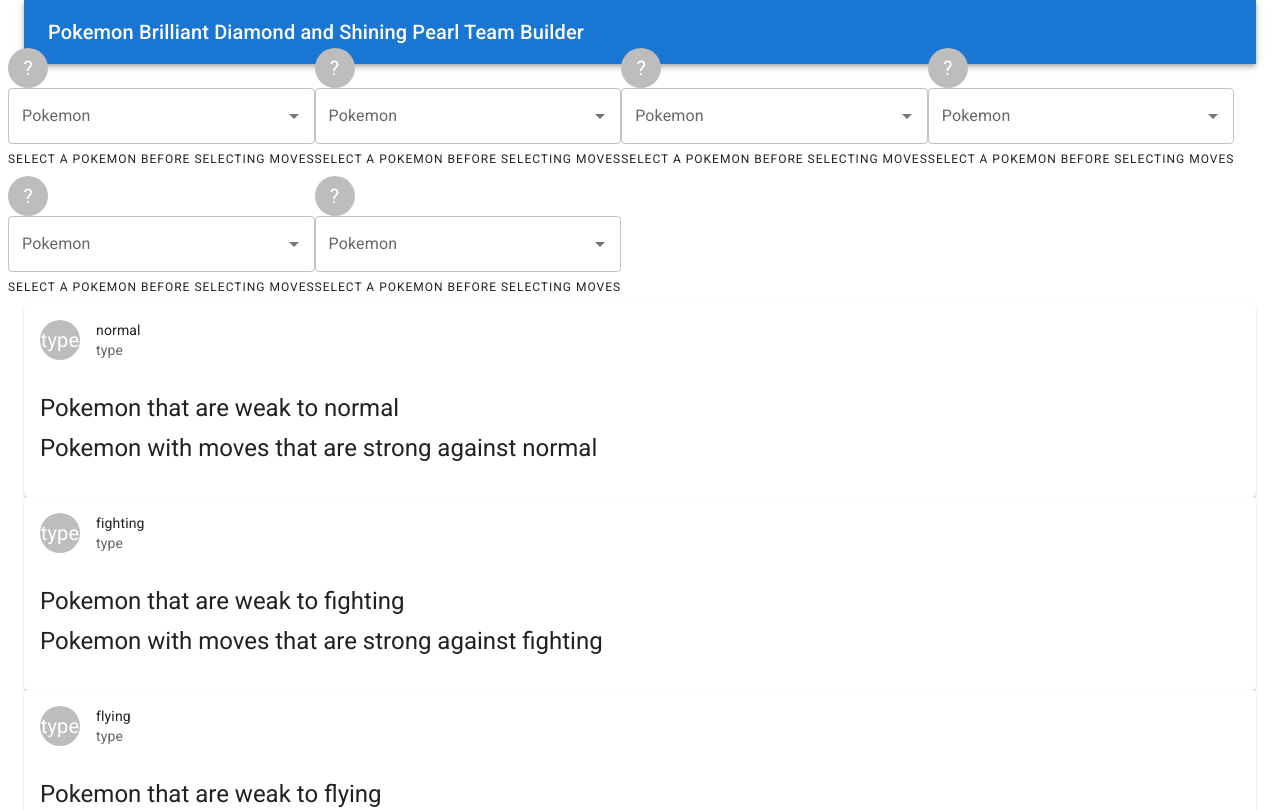
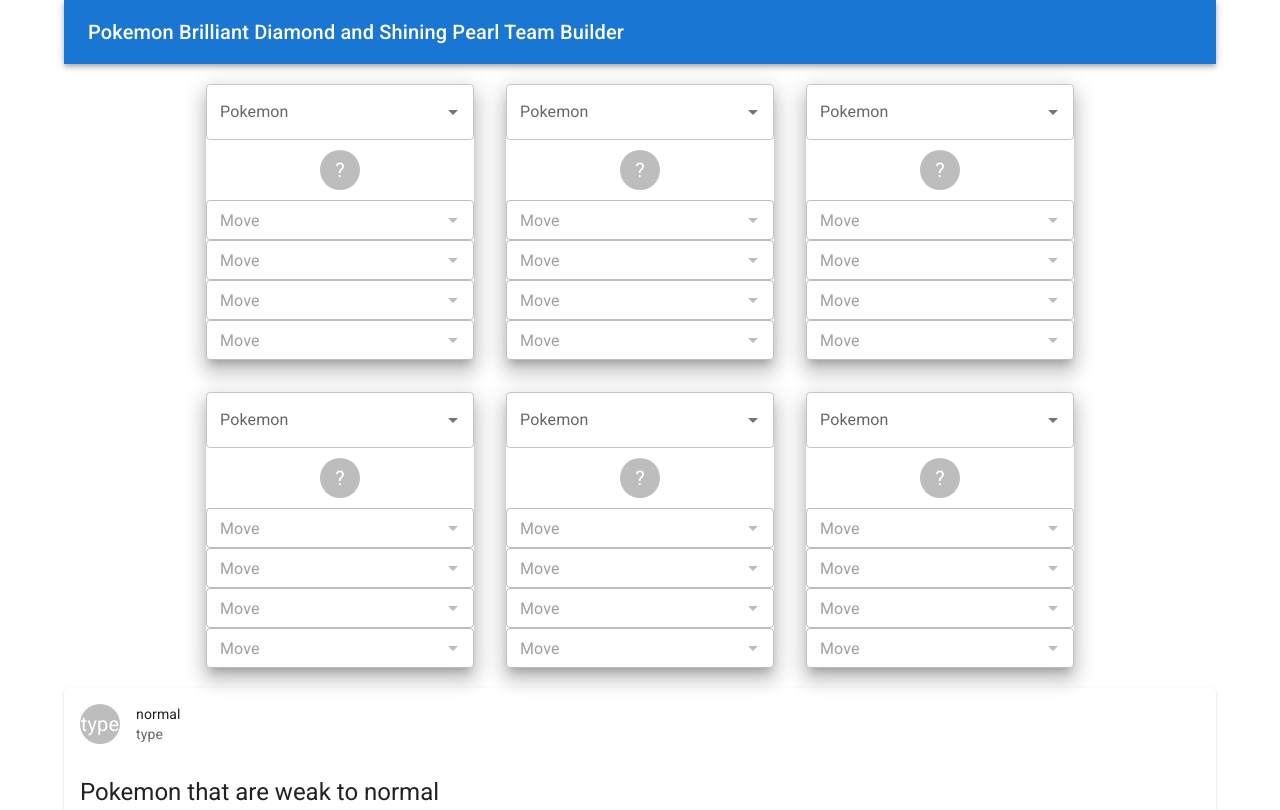
Before and after one commit to yaylinda/pokemon-team-builder, a React (Create React App) app: page / in a window 1280 px wide. Shown: the top 810 px of the page. Built offline with nearby package versions, Linux system fonts and the light colour scheme.

Commit message:
working on css now

```diff
--- a/src/App.css
+++ b/src/App.css
@@ -1,3 +1,19 @@
 .App {
 
 }
+
+.PokemonInputSection {
+    margin-top: 20px;
+    margin-bottom: 20px;
+}
+
+.PokemonInputCard {
+    width: 300px
+}
+
+.SelectedPokemonImage {
+    height: 60px;
+    display: flex;
+    justify-content: center;
+    align-items: center;
+}
--- a/src/App.tsx
+++ b/src/App.tsx
@@ -54,7 +54,7 @@
     <React.Fragment>
       <CssBaseline />
 
-      <Container maxWidth={false}>
+      <Container>
         {renderHeaderBar()}
 
         <PokemonInputSection
--- a/src/pokemonInputSection/OnePokemonInput.tsx
+++ b/src/pokemonInputSection/OnePokemonInput.tsx
@@ -1,6 +1,8 @@
 import Autocomplete from '@mui/material/Autocomplete';
 import Avatar from '@mui/material/Avatar';
+import Paper from '@mui/material/Paper';
 import TextField from '@mui/material/TextField';
+import Tooltip from '@mui/material/Tooltip';
 import Typography from '@mui/material/Typography';
 import Box from '@mui/system/Box';
 import React from 'react';
@@ -24,15 +26,10 @@
     onChangeSelectedPokemonMove,
 }: OnePokemonInputProps) {
 
-    const renderSelectedPokemon = () => {
-        return selectedPokemon ?
-            <Avatar
-                alt={selectedPokemon.name}
-                src={`${SERIBII_BASE_URL}${selectedPokemon.image_src}`}
-            /> :
-            <Avatar>?</Avatar>
-    }
-
+    /**
+     *
+     * @returns
+     */
     const renderSelectPokemonInput = () => {
         return (
             <Autocomplete
@@ -56,13 +53,34 @@
         );
     }
 
-    const renderSelectPokemonMoves = () => {
+    /**
+     *
+     * @returns
+     */
+    const renderSelectedPokemon = () => {
         return (
+            <div className="SelectedPokemonImage">
+                {
                     selectedPokemon ?
-                Array.from(Array(NUM_ALLOWED_MOVES)).map((_, move_index) =>
+                        <img
+                            loading="lazy"
+                            width="40"
+                            src={`${SERIBII_BASE_URL}${selectedPokemon.image_src}`}
+                            alt=""
+                        /> : <Avatar>?</Avatar>
+                }
+            </div>
+        );
+
+
+    }
+
+
+    const selectMovesAutocomplete = (move_index: number) => (
         <Autocomplete
             key={`pokemon_${index}_move_${move_index}`}
             disabled={!selectedPokemon}
+            size="small"
             autoHighlight
             options={selectedPokemon?.moves || []}
             getOptionLabel={(option) => option.name}
@@ -73,19 +91,31 @@
             )}
             renderInput={(params) => <TextField {...params} label="Move" />}
             onChange={(event, value) => onChangeSelectedPokemonMove(index, move_index, value)}
-                    />) :
-                <Typography variant="overline" display="block">
-                    Select a Pokemon before selecting moves
-                </Typography>
+        />
     );
-    }
 
+    /**
+     *
+     * @returns
+     */
+    const renderSelectPokemonMoves = () =>
+        Array.from(Array(NUM_ALLOWED_MOVES))
+            .map((_, move_index) =>
+                !selectedPokemon ?
+                <Tooltip title="Selecte A Pokemon Before Selectin its moves">
+                    {selectMovesAutocomplete(move_index)}
+                </Tooltip>:
+                selectMovesAutocomplete(move_index));
+
+    /**
+     *
+     */
     return (
-        <div>
+        <Paper elevation={12}>
+            {renderSelectPokemonInput()}
             {renderSelectedPokemon()}
-            {renderSelectPokemonInput()}
             {renderSelectPokemonMoves()}
-        </div>
+        </Paper>
     );
 }
 
--- a/src/pokemonInputSection/PokemonInputSection.tsx
+++ b/src/pokemonInputSection/PokemonInputSection.tsx
@@ -2,6 +2,7 @@
 import React from 'react';
 import { Pokemon, PokemonMove, SelectedPokemon } from '../types';
 import OnePokemonInput from './OnePokemonInput';
+import '../App.css';
 
 const POKEMON_TEAM_SIZE = 6;
 
@@ -18,18 +19,29 @@
 }: PokemonInputSectionProps) {
 
     return (
-        <Grid container spacing={2}>
+        <div className="PokemonInputSection">
+            <Grid
+                container
+                columns={{ xs: 1, sm: 2, md: 3, lg: 3, xl: 6 }}
+                direction="row"
+                justifyContent="center"
+                alignItems="center"
+                spacing={4}
+            >
                 {
                     Array.from(Array(POKEMON_TEAM_SIZE)).map((_, index) =>
+                        <Grid item className="PokemonInputCard">
                             <OnePokemonInput
                                 key={`pokemon_${index}`}
                                 index={index}
                                 selectedPokemon={pokemonTeam[index]}
                                 onChangeSelectedPokemon={onChangeSelectedPokemon}
                                 onChangeSelectedPokemonMove={onChangeSelectedPokemonMove}
-                    />)
+                            />
+                        </Grid>)
                 }
             </Grid>
+        </div>
     );
 }
 
--- a/src/pokemonTeamResultsSection/PokemonTeamResultsSection.tsx
+++ b/src/pokemonTeamResultsSection/PokemonTeamResultsSection.tsx
@@ -33,8 +33,6 @@
     }, [pokemonTeam]);
 
     const renderResultsForTypeCard = (type: PokemonType) => {
-
-        console.log(`*************** ${JSON.stringify(results[type])}`);
 
         const resultsForType = results[type];
 
```
Lines whose indentation alone changed are shown as unchanged.
